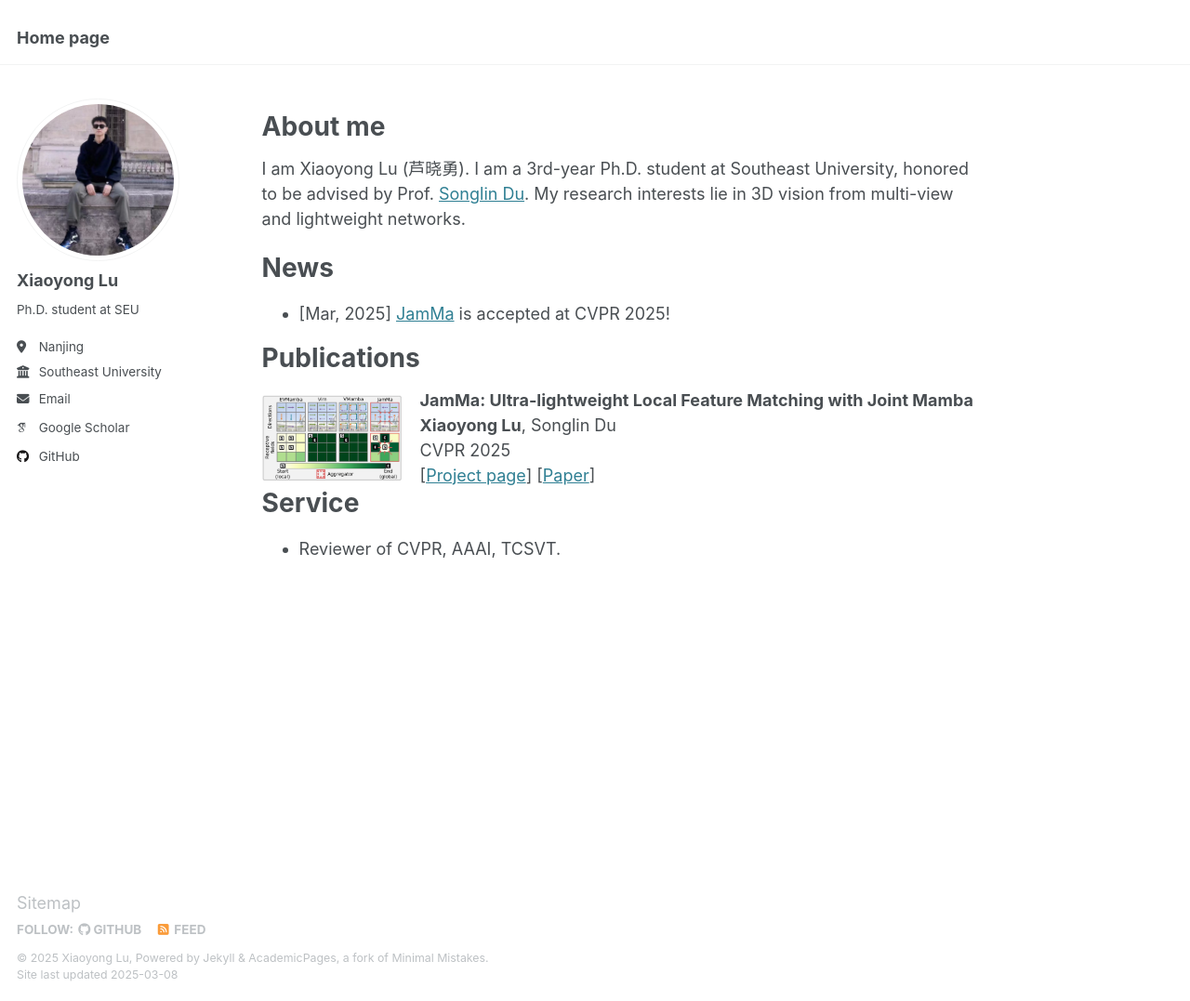
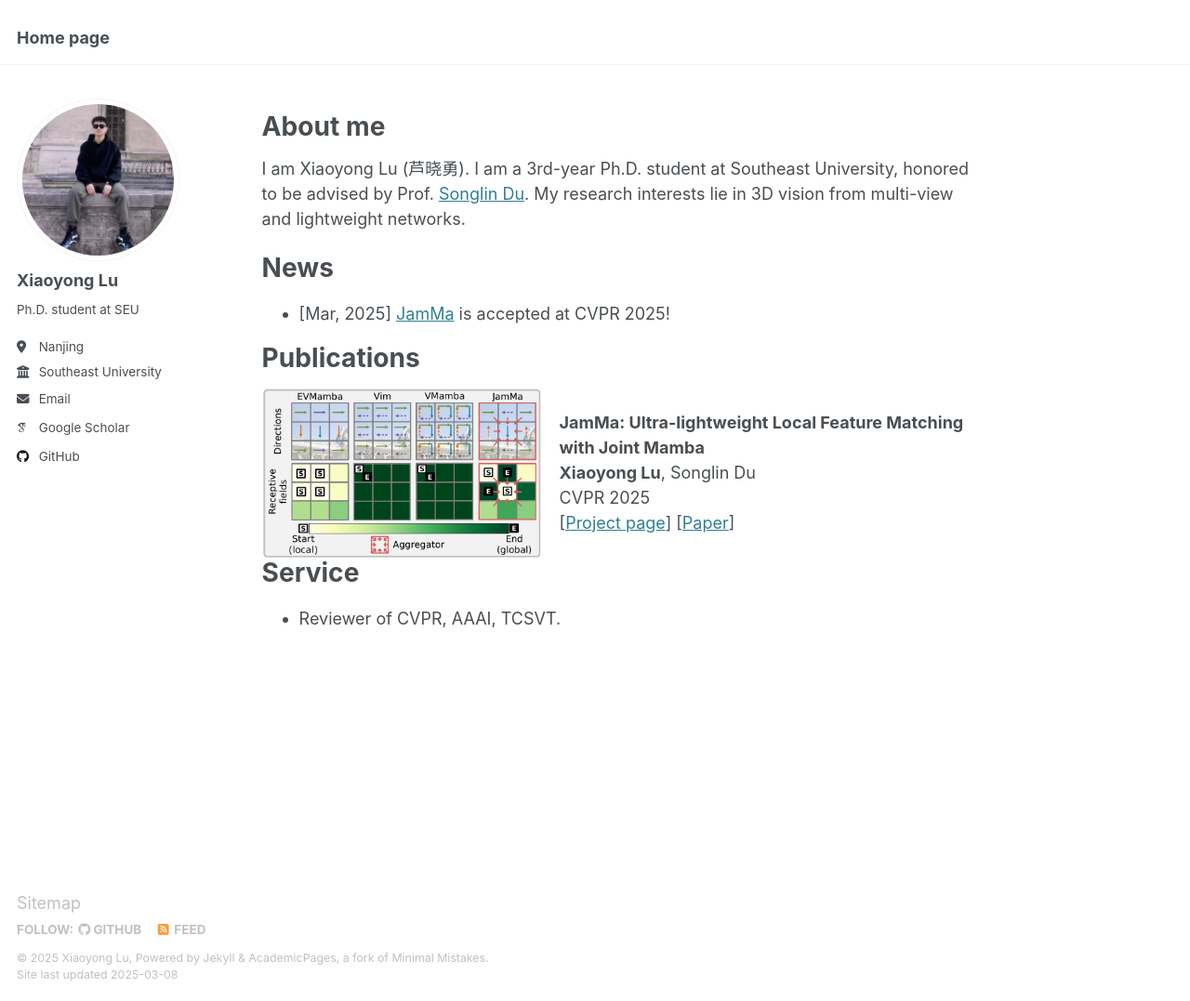
Before and after one commit to leoluxxx/leoluxxx.github.io, a Jekyll site: the page built from _pages/about.md, in a window 1280 px wide and 1077 px high. Shown: the whole window at 93% size. Built offline with Jekyll 4.4.1, drawn with Linux system fonts in a browser that asks for light colours; some web fonts are replaced.

Commit message:
Update about.md

```diff
--- a/_pages/about.md
+++ b/_pages/about.md
@@ -19,7 +19,7 @@ News
 Publications
 ======
 <div style="display: flex; align-items: center;">
-  <img src="/images/jamma.png" alt="JamMa" style="width: 150px; margin-right: 20px;" />
+  <img src="/images/jamma.png" alt="JamMa" style="width: 300px; margin-right: 20px;" />
   <div>
     <strong>JamMa: Ultra-lightweight Local Feature Matching with Joint Mamba</strong><br>
     <strong>Xiaoyong Lu</strong>, Songlin Du<br>
```
